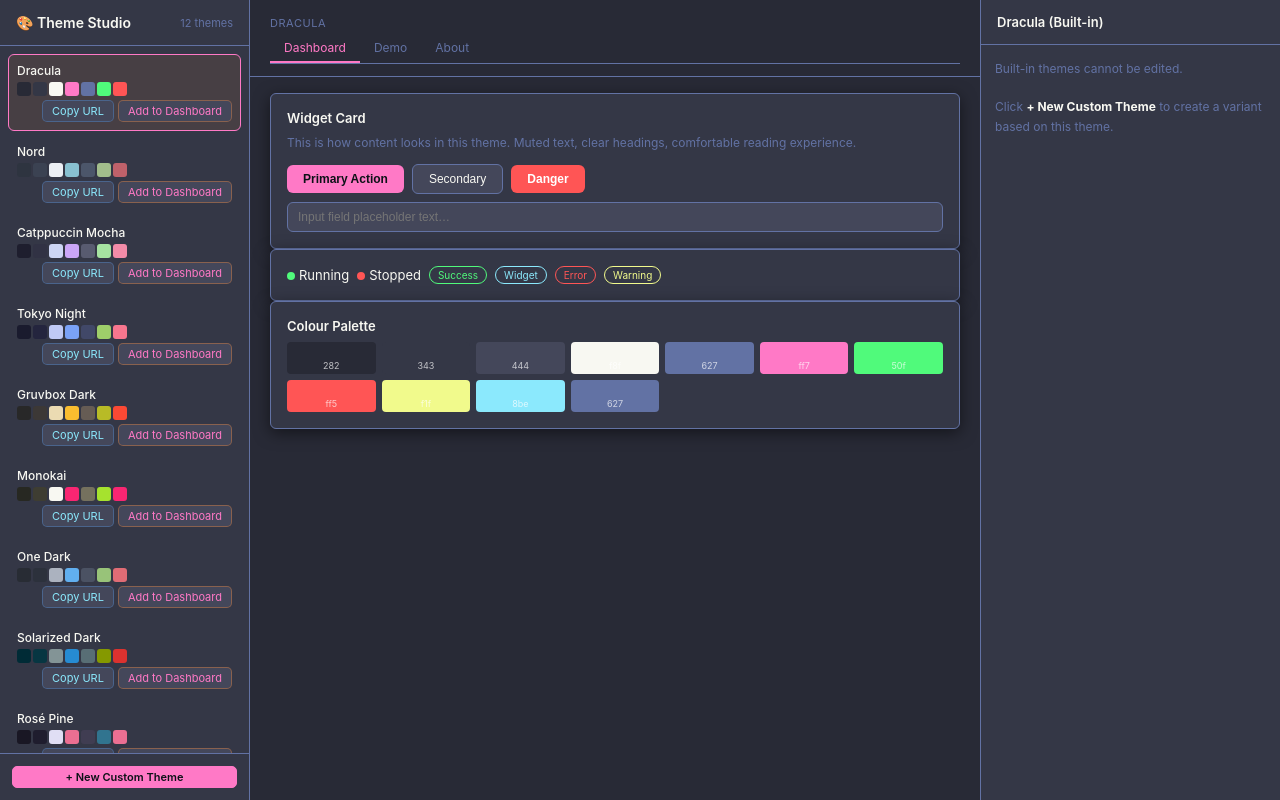
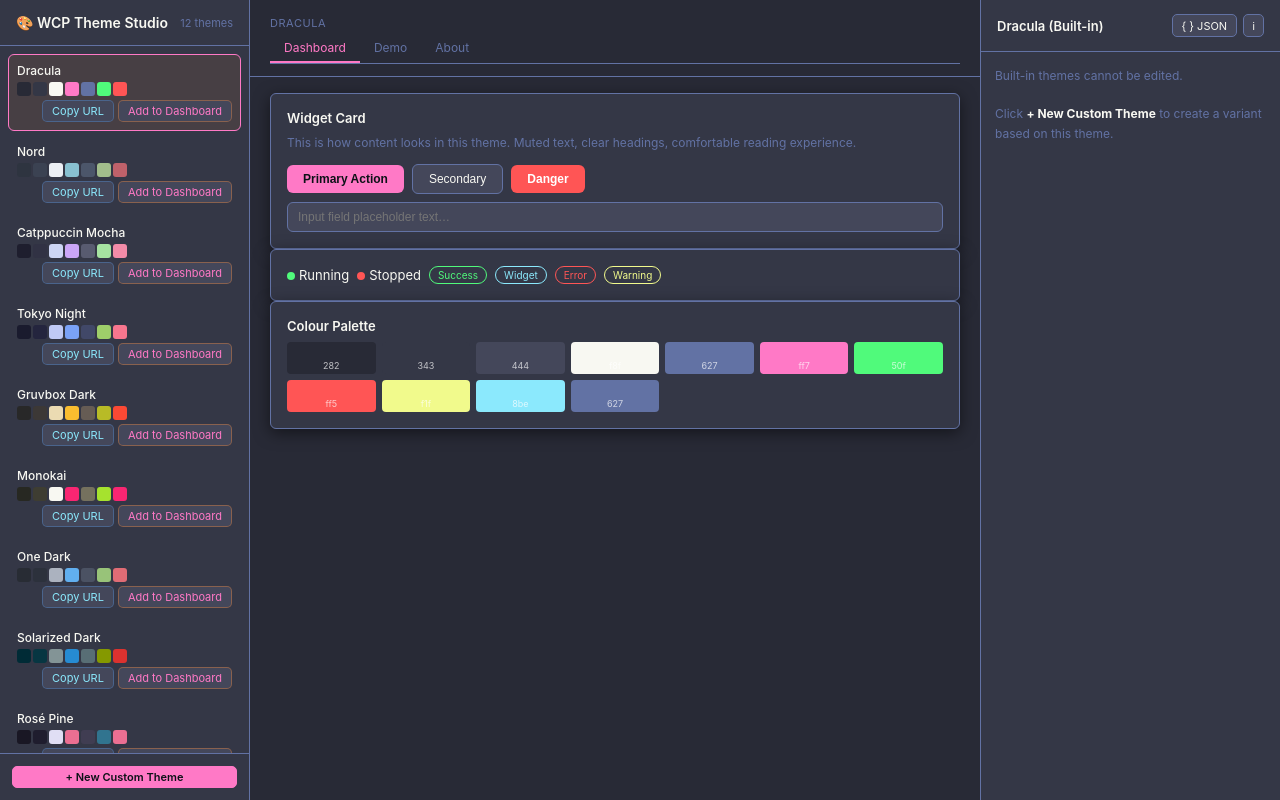
Before and after one commit to penrithbeacon/wcp-widget-theme-studio, a Flask app: page /widget/full in a window 1280 px wide. Run offline with Flask 3, Linux system fonts and the light colour scheme; parts of the project's set-up code (start-up, migrations or seed data) failed here and were passed over.

Commit message:
fix: WCP Theme Studio — ℹ/JSON buttons survive theme select, .pbtheme.json, Penrith Beacon MCP branding

```diff
--- a/src/app.py
+++ b/src/app.py
@@ -1,7 +1,7 @@
 """
 WCP Widget: Theme Studio
 Theme gallery with 12 built-in themes + custom theme editor.
-Each theme is served as a downloadable .njtheme.json for import into Natterjack WCP.
+Each theme is served as a downloadable .pbtheme.json for import into Penrith Beacon MCP.
 Port: 3740
 """
 
@@ -31,8 +31,8 @@ BUILTIN_THEMES = [
 ]
 
 WCP_MANIFEST = {
-  "wcp":"1.0.0","name":"Theme Studio","version":"1.0.0",
-  "description":"Gallery of 12 beautifully crafted themes + custom theme editor. Each theme is shareable as a .njtheme.json URL for import into Natterjack WCP.",
+  "wcp":"1.0.0","name":"WCP Theme Studio","version":"1.0.0",
+  "description":"Gallery of 12 beautifully crafted themes + custom theme editor. Each theme is shareable as a .pbtheme.json URL for import into Penrith Beacon MCP.",
   "icon":"/widget/icon.svg","health":"/widget/health",
   "widget":{"path":"/widget/","renderMode":"iframe","refreshInterval":0,"authType":"none","defaultSize":{"w":6,"h":4}},
   "pages":[{"id":"full","path":"/widget/full","title":"Theme Studio","description":"Full theme gallery with editor","window":{"width":1100,"height":700}}],
@@ -70,7 +70,7 @@ def manifest():
     return jsonify({k:m[k] for k in ['wcp','name','version','description','icon','health','widget']})
 
 @app.route('/widget/health')
-def health(): return jsonify({"status":"ok","name":"Theme Studio"})
+def health(): return jsonify({"status":"ok","name":"WCP Theme Studio"})
 
 @app.route('/widget/full')
 def full(): return render_template('full.html', themes=all_themes(), manifest=WCP_MANIFEST)
@@ -84,14 +84,14 @@ def icon():
 
 # ── Theme file endpoint ────────────────────────────────────────────────────────
 
-@app.route('/widget/themes/<theme_id>.njtheme.json')
+@app.route('/widget/themes/<theme_id>.pbtheme.json')
 def get_theme_file(theme_id):
     theme = next((t for t in all_themes() if t['id'] == theme_id), None)
     if not theme: return jsonify({"error":"not found"}), 404
     payload = {"uuid": theme.get('uuid', str(uuid_lib.uuid4())),
                "name": theme['name'], "vars": theme['vars']}
     resp = Response(json.dumps(payload, indent=2), mimetype='application/json')
-    resp.headers['Content-Disposition'] = f'inline; filename="{theme_id}.njtheme.json"'
+    resp.headers['Content-Disposition'] = f'inline; filename="{theme_id}.pbtheme.json"'
     return resp
 
 # ── Theme list API ────────────────────────────────────────────────────────────
--- a/src/templates/full.html
+++ b/src/templates/full.html
@@ -3,7 +3,7 @@
 <head>
 <meta charset="UTF-8">
 <meta name="viewport" content="width=device-width,initial-scale=1">
-<title>Theme Studio</title>
+<title>WCP Theme Studio</title>
 <style>
 :root{--bg:#0d1117;--surface:#161b22;--surface2:#1c2128;--border:#30363d;--text:#e6edf3;--muted:#8b949e;--accent:#f0883e;--green:#3fb950;--red:#f85149;--yellow:#d29922;--blue:#58a6ff;--radius:8px;--shadow:0 4px 16px rgba(0,0,0,.45)}
 *{margin:0;padding:0;box-sizing:border-box;}
@@ -79,7 +79,7 @@ input[type=color]{width:32px;height:28px;border:1px solid var(--border);border-r
 
   <!-- LEFT: theme list -->
   <div class="sidebar">
-    <div class="sidebar-header">🎨 Theme Studio
+    <div class="sidebar-header">🎨 WCP Theme Studio
       <span style="font-size:11px;color:var(--muted);font-weight:400;margin-left:auto">{{themes|length}} themes</span>
     </div>
     <div class="theme-list" id="theme-list">
@@ -163,7 +163,7 @@ input[type=color]{width:32px;height:28px;border:1px solid var(--border);border-r
         <div style="width:22px;height:22px;border-radius:5px;background:var(--accent);display:flex;align-items:center;justify-content:center;flex-shrink:0;">
           <svg width="12" height="12" viewBox="0 0 28 28" fill="#0d1117"><rect x="4" y="14" width="4" height="8" rx="1"/><rect x="11" y="9" width="4" height="13" rx="1"/><rect x="18" y="4" width="4" height="18" rx="1"/></svg>
         </div>
-        <span style="font-weight:600;font-size:13px">Natterjack WCP</span>
+        <span style="font-weight:600;font-size:13px">Penrith Beacon MCP Dashboard</span>
         <div style="flex:1"></div>
         <span style="font-size:11px;color:var(--muted)">Updated 14:32</span>
         <div style="background:var(--accent);color:#0d1117;border-radius:6px;padding:5px 12px;font-size:12px;font-weight:600;">⟳ Refresh All</div>
@@ -214,7 +214,7 @@ input[type=color]{width:32px;height:28px;border:1px solid var(--border);border-r
         <!-- Link card -->
         <div style="background:var(--surface);border:1px solid var(--border);display:flex;flex-direction:column;">
           <div style="display:flex;align-items:center;gap:6px;padding:8px 10px;border-bottom:1px solid var(--border);">
-            <span style="font-size:12px;font-weight:600;flex:1;overflow:hidden;text-overflow:ellipsis;white-space:nowrap;">Natterjack WCP</span>
+            <span style="font-size:12px;font-weight:600;flex:1;overflow:hidden;text-overflow:ellipsis;white-space:nowrap;">Penrith Beacon MCP Dashboard</span>
             <span style="font-size:15px;color:var(--muted);">⋮</span>
           </div>
           <div style="padding:8px 10px;font-size:11px;color:var(--muted);flex:1;">Developer dashboard</div>
@@ -313,11 +313,11 @@ input[type=color]{width:32px;height:28px;border:1px solid var(--border);border-r
 
   <!-- RIGHT: editor -->
   <div class="editor" id="editor-panel">
-    <div class="editor-header" id="editor-title" style="display:flex;align-items:center;justify-content:space-between;">
-      <span>Select a theme or create new</span>
+    <div class="editor-header" style="display:flex;align-items:center;justify-content:space-between;">
+      <span id="editor-title">Select a theme or create new</span>
       <div style="display:flex;gap:6px;">
         <button class="btn" id="btn-view-json" style="font-size:11px;display:none" onclick="showThemeJson()">{ } JSON</button>
-        <button class="btn" style="font-size:11px" onclick="showStudioAbout()" title="About Theme Studio">ℹ</button>
+        <button class="btn" style="font-size:11px;padding:3px 8px;" onclick="showStudioAbout()" title="About WCP Theme Studio">ℹ</button>
       </div>
     </div>
     <div class="editor-body" id="editor-body">
@@ -407,7 +407,7 @@ function selectTheme(id) {
     aboutBody.innerHTML = `<p style="font-size:20px;margin-bottom:8px">${info.emoji}</p>
       <p style="color:var(--text);font-weight:600;margin-bottom:6px">${t.name}</p>
       <p style="margin-bottom:10px">${info.desc}</p>
-      ${info.url ? `<a href="${info.url}" style="color:var(--blue);font-size:11px">${info.url}</a>` : '<span style="font-size:11px">Original design for Natterjack WCP</span>'}`;
+      ${info.url ? `<a href="${info.url}" style="color:var(--blue);font-size:11px">${info.url}</a>` : '<span style="font-size:11px">Original design for Penrith Beacon MCP</span>'}`;
   }
   // Hide editor if viewing built-in
   if (t.builtin && editId === null) {
@@ -418,7 +418,7 @@ function selectTheme(id) {
 }
 
 function copyUrl(id) {
-  const url = `${BASE}/widget/themes/${id}.njtheme.json`;
+  const url = `${BASE}/widget/themes/${id}.pbtheme.json`;
   const btn = document.getElementById('copy-'+id);
   const showDone = () => {
     if (!btn) return;
@@ -435,7 +435,7 @@ function copyUrl(id) {
 }
 
 async function addToDashboard(id, btn) {
-  const url = `${BASE}/widget/themes/${id}.njtheme.json`;
+  const url = `${BASE}/widget/themes/${id}.pbtheme.json`;
   const orig = btn.textContent;
   btn.textContent = '…'; btn.disabled = true;
   try {
@@ -551,13 +551,13 @@ function showThemeJson() {
   overlay.innerHTML = `
     <div style="background:var(--surface);border:1px solid var(--border);border-radius:var(--radius);padding:20px;width:500px;max-width:95vw;max-height:80vh;display:flex;flex-direction:column;gap:12px;box-shadow:var(--shadow);" onclick="event.stopPropagation()">
       <div style="display:flex;justify-content:space-between;align-items:center;">
-        <strong style="font-size:14px;">{ } ${t.name}.njtheme.json</strong>
+        <strong style="font-size:14px;">{ } ${t.name}.pbtheme.json</strong>
         <button onclick="this.closest('.overlay-root').remove()" style="background:none;border:none;color:var(--muted);cursor:pointer;font-size:18px;line-height:1;">×</button>
       </div>
       <pre style="flex:1;overflow:auto;background:var(--surface2);border:1px solid var(--border);border-radius:6px;padding:14px;font-size:11px;line-height:1.6;color:var(--text);white-space:pre-wrap;">${json.replace(/</g,'&lt;')}</pre>
       <div style="display:flex;justify-content:flex-end;gap:8px;">
         <button onclick="navigator.clipboard?.writeText(\`${json.replace(/`/g,'\\`')}\`)" style="background:var(--surface2);border:1px solid var(--border);border-radius:5px;color:var(--blue);cursor:pointer;font-size:12px;padding:6px 14px;">Copy JSON</button>
-        <a href="${BASE}/widget/themes/${t.id}.njtheme.json" download="${t.id}.njtheme.json" style="background:var(--accent);border:none;border-radius:5px;color:#0d1117;cursor:pointer;font-size:12px;font-weight:600;padding:6px 14px;text-decoration:none;">Download</a>
+        <a href="${BASE}/widget/themes/${t.id}.pbtheme.json" download="${t.id}.pbtheme.json" style="background:var(--accent);border:none;border-radius:5px;color:#0d1117;cursor:pointer;font-size:12px;font-weight:600;padding:6px 14px;text-decoration:none;">Download</a>
       </div>
     </div>`;
   overlay.className = 'overlay-root';
@@ -572,10 +572,10 @@ function showStudioAbout() {
     <div style="background:var(--surface);border:1px solid var(--border);border-radius:var(--radius);padding:24px;width:420px;max-width:95vw;box-shadow:var(--shadow);" onclick="event.stopPropagation()">
       <div style="text-align:center;margin-bottom:16px;">
         <div style="font-size:36px;margin-bottom:8px;">🎨</div>
-        <div style="font-weight:600;font-size:16px;margin-bottom:4px;">Theme Studio</div>
+        <div style="font-weight:600;font-size:16px;margin-bottom:4px;">WCP Theme Studio</div>
         <div style="font-size:12px;color:var(--muted);">WCP Widget · Port 3740 · v1.0.0</div>
       </div>
-      <p style="font-size:12px;color:var(--muted);line-height:1.7;margin-bottom:14px;">A WCP-compliant theme gallery and editor for <strong style="color:var(--text)">Penrith Beacon WCP</strong>. Includes 12 professionally crafted themes and a full custom theme editor. Each theme is shareable as a <code style="background:var(--surface2);padding:1px 5px;border-radius:3px;">.njtheme.json</code> URL.</p>
+      <p style="font-size:12px;color:var(--muted);line-height:1.7;margin-bottom:14px;">A WCP-compliant theme gallery and editor for <strong style="color:var(--text)">Penrith Beacon MCP</strong>. Includes 12 professionally crafted themes and a full custom theme editor. Each theme is shareable as a <code style="background:var(--surface2);padding:1px 5px;border-radius:3px;">.pbtheme.json</code> URL.</p>
       <p style="font-size:11px;color:var(--muted);line-height:1.6;margin-bottom:16px;">Built-in themes are inspired by beloved open source colour schemes from the developer community. Full attribution in the About tab.</p>
       <div style="display:flex;justify-content:center;">
         <button onclick="this.closest('.overlay-root').remove()" style="background:var(--accent);border:none;border-radius:6px;color:#0d1117;font-weight:600;padding:8px 24px;cursor:pointer;font-size:13px;">Close</button>
```
